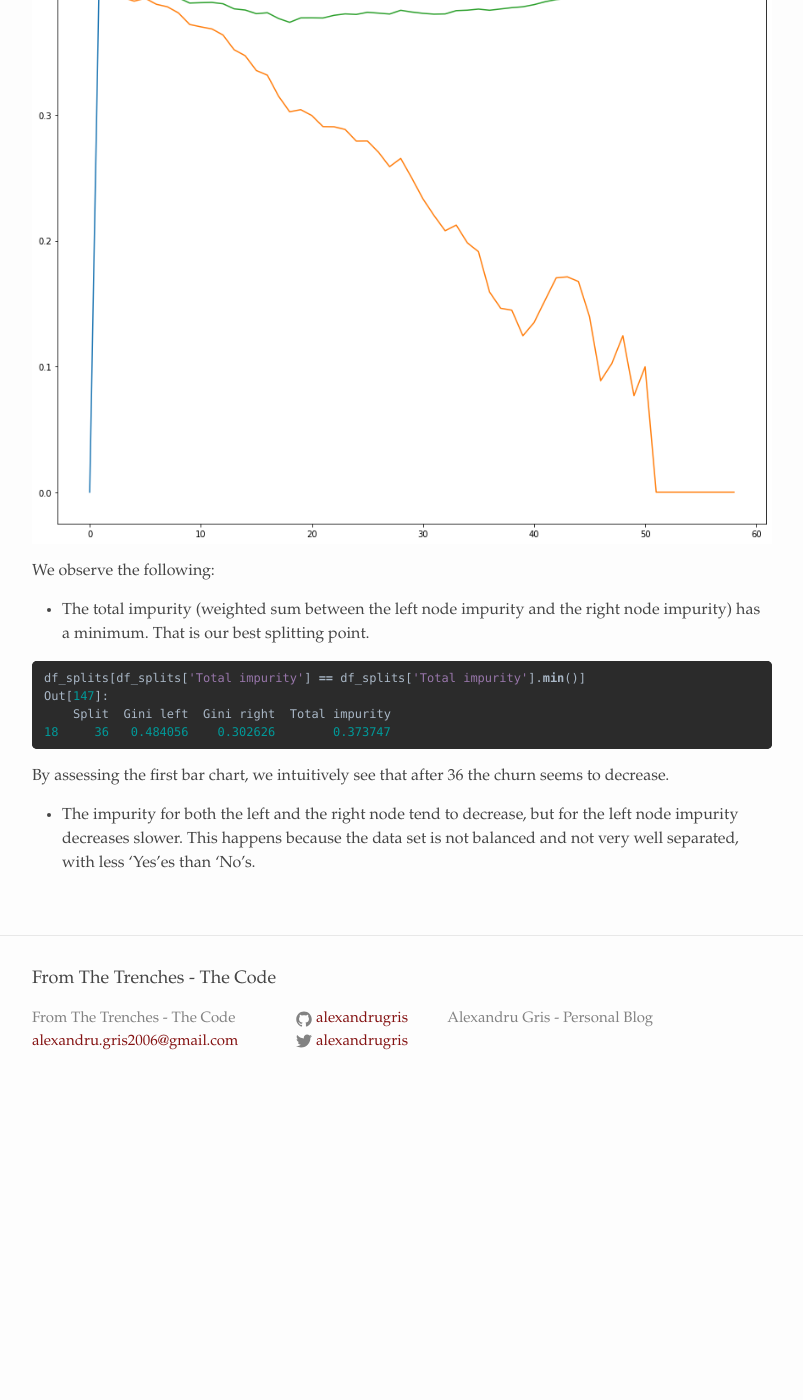
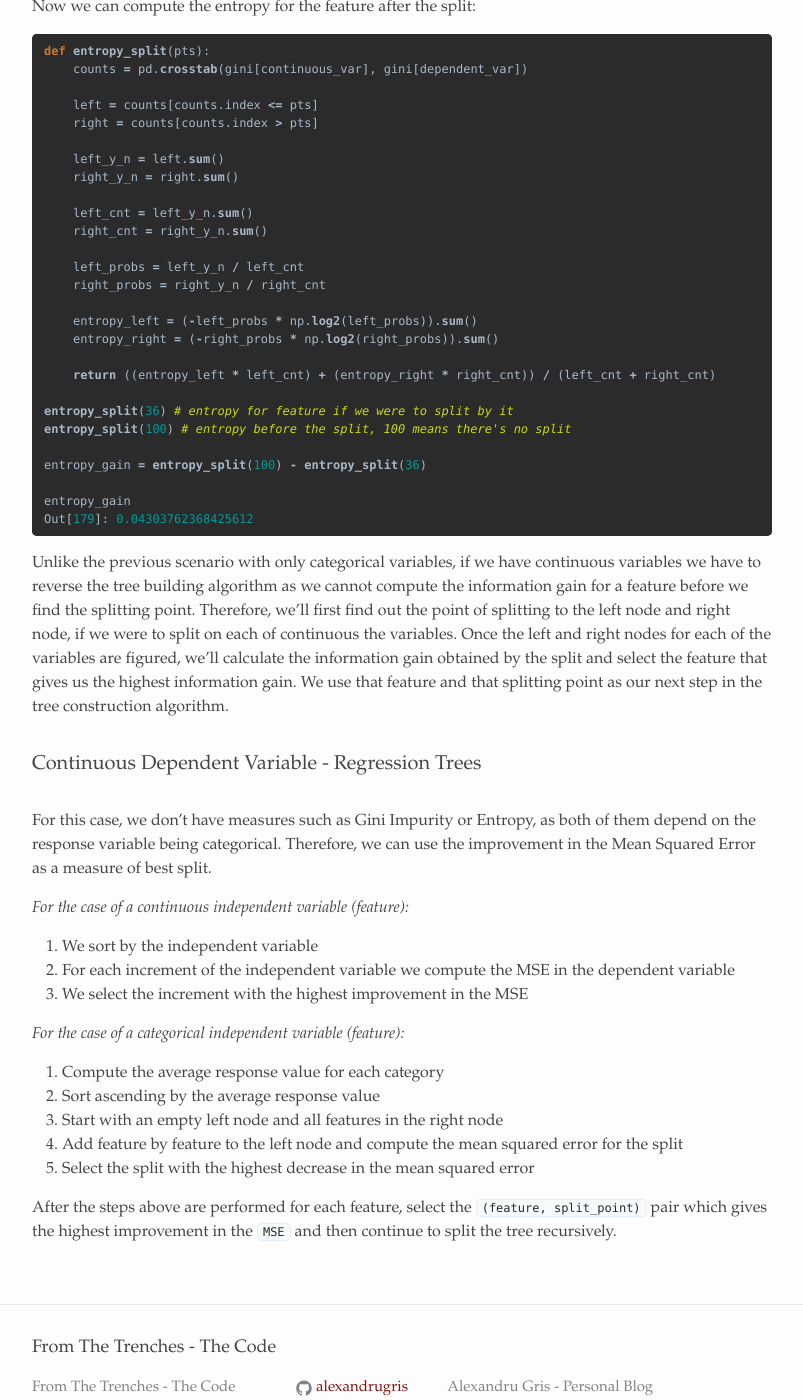
Before and after one commit to alexandrugris/my-jekyll-tech-blog, a Jekyll site: the page built from MyBlog/_posts/2019-12-01-decision-trees.markdown, in a window 1280 px wide and 1400 px high, scrolled down 11478 px. Shown: the whole window, without its empty margins (238-1041 px from the left). Built offline with Jekyll 4.4.1, drawn with Linux system fonts in a browser that asks for light colours; before the commit the page ends 12591 px from its top, so only the background shows below that; some of the changed text lies outside the part shown.

Commit message:
decision trees finished

````diff
--- a/MyBlog/_posts/2019-12-01-decision-trees.markdown
+++ b/MyBlog/_posts/2019-12-01-decision-trees.markdown
@@ -78,9 +78,7 @@
 
 Nodes are split based on their “impurity”. Impurity is a measure of how badly the observations at a given node fit the model.
 
-In a regression tree, for example, the impurity may be measured by the residual sum of squares within that node - as we've seen in the example above.
-
-In a classification tree, there are various ways of measuring the impurity, such as the misclassification error, the Gini index, and the entropy.
+For a regression tree the impurity is be measured by the residual sum of squares within that node - as we've seen in the example above. For a classification tree, there are various ways of measuring the impurity, such as the misclassification error, the Gini Impurity, and the Entropy.
 
 For building the tree there are 3 general cases, each building on each other:
 
@@ -88,15 +86,15 @@
 - There is a mix of categorical and continuous independent variables (`X`) but the dependent variable is categorical (`y`).
 - The dependent variable is continuous (`y`).
 
-### All independent and dependent variables are categorical
+### All Independent and Dependent Variables Are Categorical
 
 The algorithm goes as follows:
 
 0. Split the dataset in 3 parts: training, parameter-tuning and test
 1. Compute the uncertainty at the root node (the node we want to split)
-2. Find the feature that has the highest uncertainty
+2. Find the feature that provides the highest uncertainty reduction and decide to split by this feature
 3. Find the splitting point
-4. Repeat until each node is pure or when the accuracy computed on the parameter-tuning dataset does not improve anymore.
+4. Repeat until each node is pure or until the accuracy computed on the parameter-tuning dataset does not improve anymore.
 
 We are going to analyze the following [dataset](({{site.url}}/assets/telco.csv)), where the predicted variable is `churn`. The first step is to select which feature to split by:
 
@@ -109,7 +107,7 @@
 y = df['churn']
 ```
 
-Entropy (uncertainty) at the root node:
+Entropy (uncertainty) at the root node. By definition, `entropy = sum(-p*log2(p))` where `p` is the probability of a class to appear in the given set.
 
 ```python
 import numpy as np
@@ -126,6 +124,8 @@
 ```python
 for c in df_categorical.columns:
 
+    # compute the counts for each category mapped to the predicted variable
+    # normalize per line to get the probability
     ct = pd.crosstab(df_categorical[c], y, normalize='index')
 
     # compute entropy for each of classes
@@ -218,9 +218,7 @@
     print(f"Impurity in {left_node} = {gini_left}")
     print(f"Impurity in {right_node} = {gini_right}")
     print(f"Total impurity = {total_impurity}")
-
-    print("-------")
-```
+    ```
 
 The combination that has the least overall weighted impurity is the combination that will be chosen in the left node and right node. In our case, the combination that will split by education is this:
 
@@ -245,8 +243,6 @@
 We are starting as follows:
 
 ```python
-
-
 #######################################################
 ### Gini Impurity for a continuous independent variable
 #######################################################
@@ -259,7 +255,6 @@
 gini = pd.DataFrame(df_continuous[continuous_var])
 gini[dependent_var] = y
 gini.sort_values([continuous_var], ascending=True, inplace=True)
-
 ```
 
 ![Sorted by continuous independent variable]({{site.url}}/assets/decision_trees_6.png)
@@ -353,6 +348,60 @@
 18     36   0.484056    0.302626        0.373747
 ```
 
-By assessing the first bar chart, we intuitively see that after 36 the churn seems to decrease.
+By assessing the first bar chart, we intuitively see that after `36`, the churn seems to decrease.
 
 - The impurity for both the left and the right node tend to decrease, but for the left node impurity decreases slower. This happens because the data set is not balanced and not very well separated, with less 'Yes'es than 'No's.
+
+Now we can compute the entropy for the feature after the split:
+
+```python
+def entropy_split(pts):
+    counts = pd.crosstab(gini[continuous_var], gini[dependent_var])
+
+    left = counts[counts.index <= pts]
+    right = counts[counts.index > pts]
+
+    left_y_n = left.sum()
+    right_y_n = right.sum()
+
+    left_cnt = left_y_n.sum()
+    right_cnt = right_y_n.sum()
+
+    left_probs = left_y_n / left_cnt
+    right_probs = right_y_n / right_cnt
+
+    entropy_left = (-left_probs * np.log2(left_probs)).sum()
+    entropy_right = (-right_probs * np.log2(right_probs)).sum()
+
+    return ((entropy_left * left_cnt) + (entropy_right * right_cnt)) / (left_cnt + right_cnt)
+
+entropy_split(36) # entropy for feature if we were to split by it
+entropy_split(100) # entropy before the split, 100 means there's no split
+
+entropy_gain = entropy_split(100) - entropy_split(36)
+
+entropy_gain
+Out[179]: 0.04303762368425612
+```
+
+Unlike the previous scenario with only categorical variables, if we have continuous variables we have to reverse the tree building algorithm as we cannot compute the information gain for a feature before we find the splitting point. Therefore, we’ll first find out the point of splitting to the left node and right node, if we were to split on each of continuous the variables. Once the left and right nodes for each of the variables are figured, we’ll calculate the information gain obtained by the split and select the feature that gives us the highest information gain. We use that feature and that splitting point as our next step in the tree construction algorithm.
+
+### Continuous Dependent Variable - Regression Trees
+
+For this case, we don't have measures such as Gini Impurity or Entropy, as both of them depend on the response variable being categorical. Therefore, we can use the improvement in the Mean Squared Error as a measure of best split.
+
+*For the case of a continuous independent variable (feature):*
+
+1. We sort by the independent variable
+2. For each increment of the independent variable we compute the MSE in the dependent variable
+3. We select the increment with the highest improvement in the MSE
+
+*For the case of a categorical independent variable (feature):*
+
+1. Compute the average response value for each category
+2. Sort ascending by the average response value
+3. Start with an empty left node and all features in the right node
+4. Add feature by feature to the left node and compute the mean squared error for the split
+5. Select the split with the highest decrease in the mean squared error
+
+After the steps above are performed for each feature, select the `(feature, split_point)` pair which gives the highest improvement in the `MSE` and then continue to split the tree recursively.
````
Also changed, not shown: other parts of MyBlog/_posts/2019-12-01-decision-trees.markdown (+2 -2 lines).
